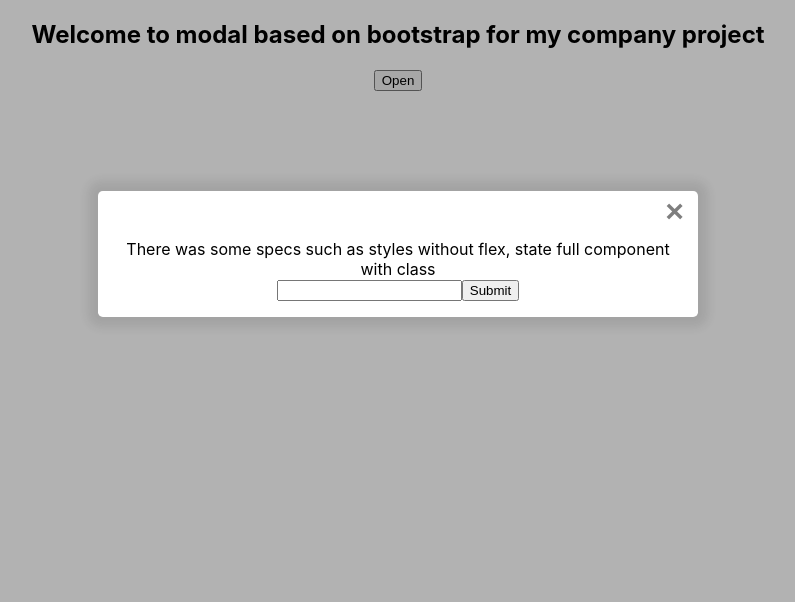
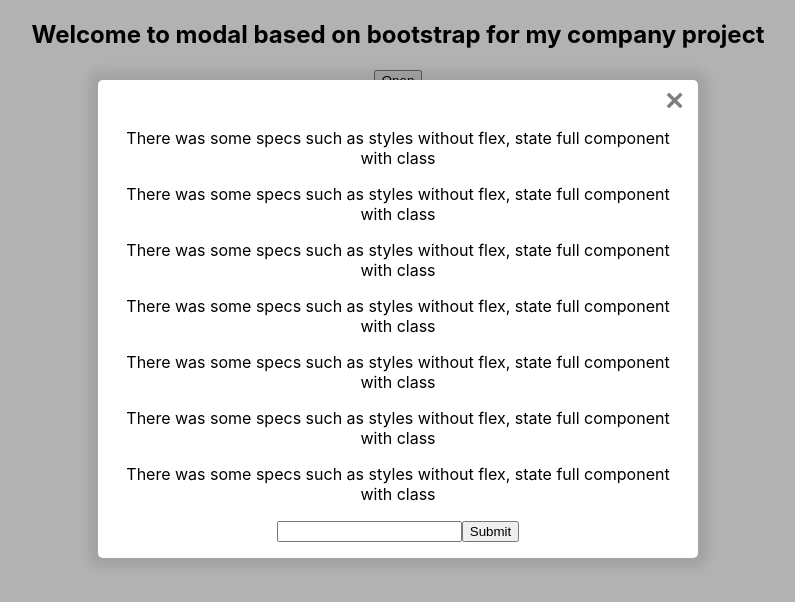
Before and after one commit to hoannguyen02/self-react-modal, a React (Create React App) app: page / in a window 1280 px wide. Both pictures are taken after a click on the button "Open". Shown: the top 602 px of the page, without its empty margins (242-1037 px from the left). Built offline with nearby package versions, Linux system fonts and the light colour scheme.

Commit message:
Ajust some css

```diff
--- a/src/modal/Backdrop.js
+++ b/src/modal/Backdrop.js
@@ -1,5 +1,5 @@
 import React from 'react';
-import './backdrop.css';
+import './Backdrop.css';
 
 const Backdrop = ({ onClose, open }) => {
   return (
--- a/src/modal/Overlay.js
+++ b/src/modal/Overlay.js
@@ -1,5 +1,5 @@
 import React from 'react';
-import './overlay.css';
+import './Overlay.css';
 
 const Overlay = (props) => {
   const { title, onClose, children, footer, open, onSubmit } = props;
--- a/src/modal/overlay.css
+++ b/src/modal/overlay.css
@@ -1,8 +1,9 @@
 .modal__dialog {
-  position: relative;
+  position: absolute;
   width: auto;
-  margin: 0.5rem;
+  top: 10%;
   pointer-events: none;
+  visibility: hidden;
   transition: all 0.3s ease-out;
   transform: translate(0, -50px);
   opacity: 0;
@@ -12,6 +13,7 @@
 .modal__dialog.open {
   transform: none;
   opacity: 1;
+  visibility: visible;
 }
 
 .modal__content {
@@ -60,6 +62,7 @@
 @media (min-width: 576px) {
   .modal__dialog {
     max-width: 600px;
-    margin: 100px auto 1.75rem;
+    top: 10%;
+    left: calc(50% - 300px);
   }
 }
--- a/src/test-modal-with-form/index.js
+++ b/src/test-modal-with-form/index.js
@@ -28,8 +28,34 @@ export default class TestModalWithForm extends React.Component {
 
     return (
       <Modal open={open} onClose={handleClose} onSubmit={handleSubmit}>
-        There was some specs such as styles without flex, state full component
-        with class
+        <p>
+          There was some specs such as styles without flex, state full component
+          with class
+        </p>
+        <p>
+          There was some specs such as styles without flex, state full component
+          with class
+        </p>
+        <p>
+          There was some specs such as styles without flex, state full component
+          with class
+        </p>
+        <p>
+          There was some specs such as styles without flex, state full component
+          with class
+        </p>
+        <p>
+          There was some specs such as styles without flex, state full component
+          with class
+        </p>
+        <p>
+          There was some specs such as styles without flex, state full component
+          with class
+        </p>
+        <p>
+          There was some specs such as styles without flex, state full component
+          with class
+        </p>
         <div>
           <input type="email" value={email} onChange={handleEmailChange} />
           <button type="submit">Submit</button>
```
